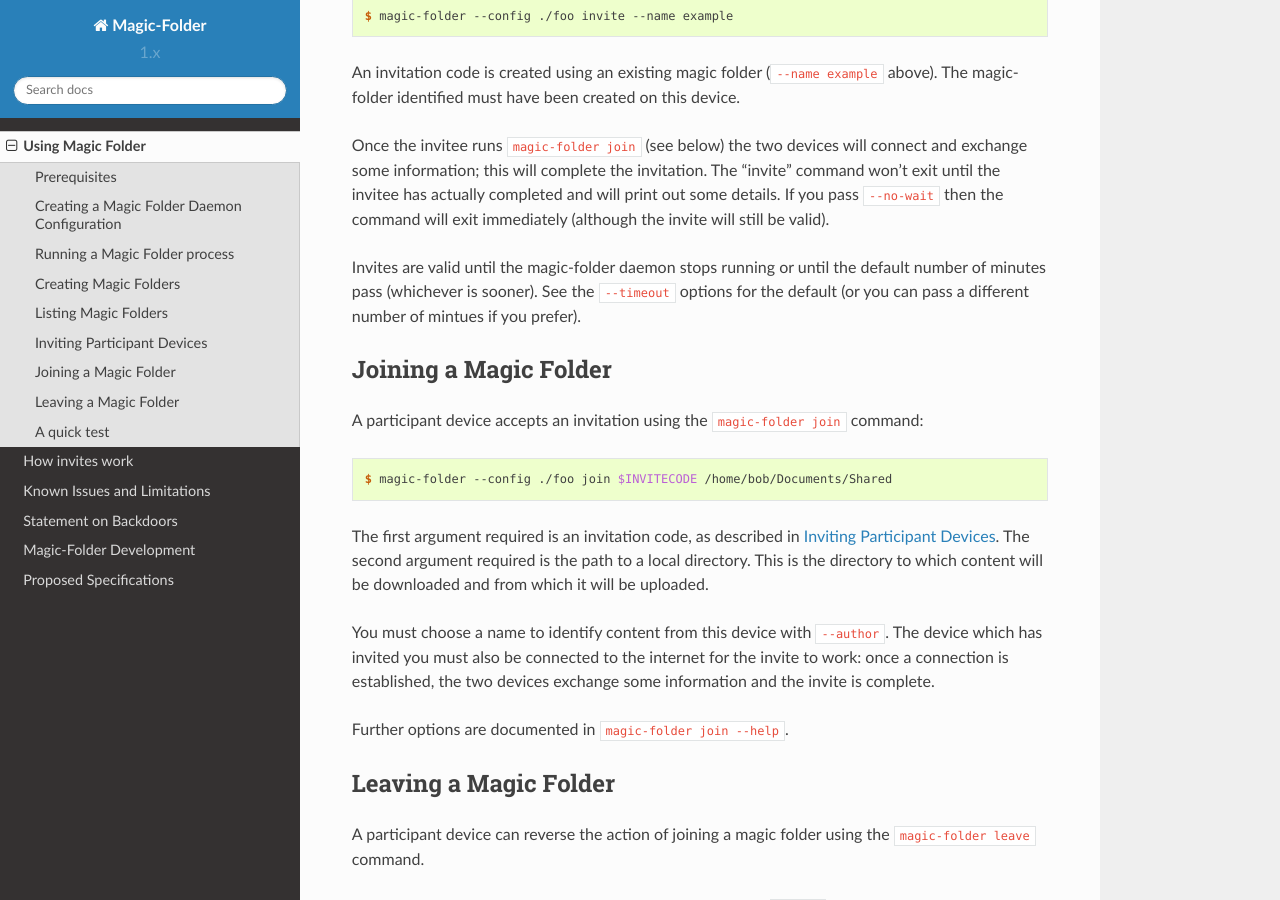
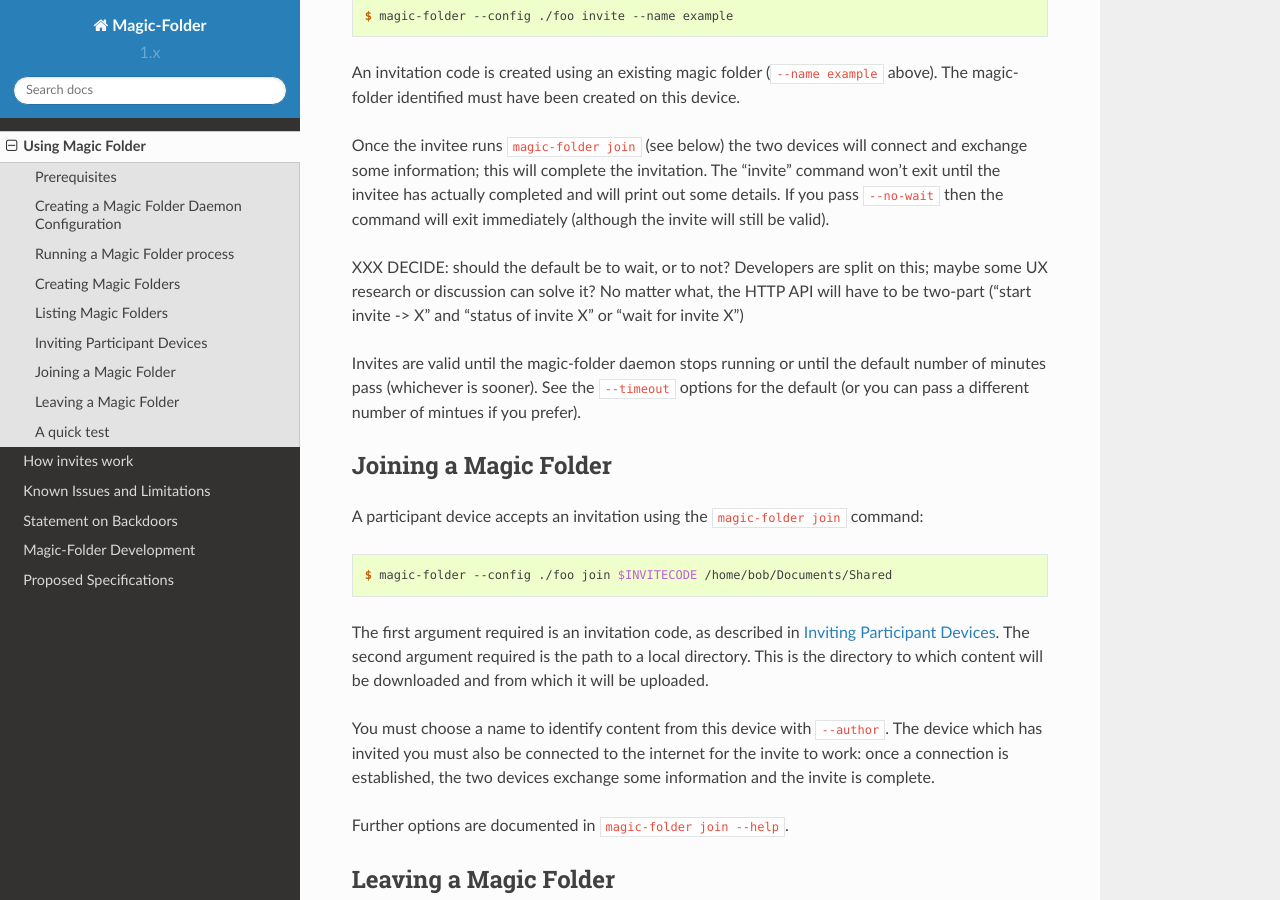
Before and after one commit to tahoe-lafs/magic-folder, a Sphinx documentation site: the page built from docs/usage.rst, in a window 1280 px wide and 900 px high, scrolled down 3096 px. Built offline with Sphinx 7.4.7 and the Read the Docs theme 2.0.0, drawn with Linux system fonts in a browser that asks for light colours.

Commit message:
add words about how invites work

```diff
--- a/docs/usage.rst
+++ b/docs/usage.rst
@@ -183,6 +183,11 @@ actually completed and will print out some details. If you pass
 ``--no-wait`` then the command will exit immediately (although the
 invite will still be valid).
 
+XXX DECIDE: should the default be to wait, or to not? Developers are
+split on this; maybe some UX research or discussion can solve it? No
+matter what, the HTTP API will have to be two-part ("start invite ->
+X" and "status of invite X" or "wait for invite X")
+
 Invites are valid until the magic-folder daemon stops running or until
 the default number of minutes pass (whichever is sooner). See the
 ``--timeout`` options for the default (or you can pass a different
```
